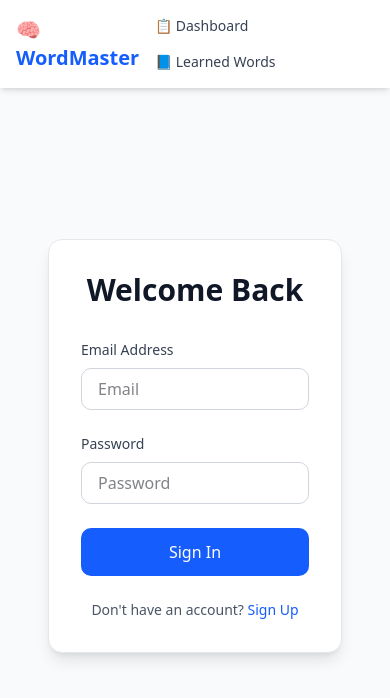
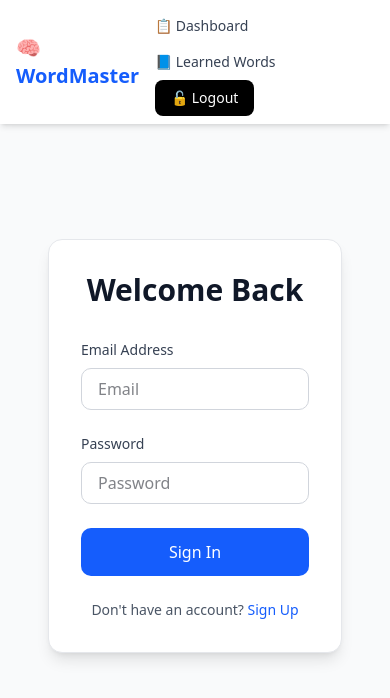
Before and after one commit to dushyantpant5/vocab, a Next.js app: page /signIn in a window 390 px wide. Shown: the top 698 px of the page. Built offline with nearby package versions, Linux system fonts and the light colour scheme.

Commit message:
added signout button for mobile view and changed route

```diff
--- a/src/components/MobileSidebar.tsx
+++ b/src/components/MobileSidebar.tsx
@@ -3,6 +3,7 @@ import Link from 'next/link';
 const navLinks = [
     { href: '/dashboard', label: '📋 Dashboard' },
     { href: '/learned', label: '📘 Learned Words' },
+    {href: '/signOut', label: '🔓 Logout' }
 ];
 
 export default function MobileTopBar() {
@@ -15,11 +16,21 @@ export default function MobileTopBar() {
                 {/* Navbar Links */}
                 <div className="space-x-4">
                     {navLinks.map((link) => (
+                         link.label.includes('🔓 Logout')?
+                         (
+                             <Link key={link.href} href={link.href}>
+                             <div className="inline-block mx-4 px-4 py-2 rounded-md cursor-pointer text-sm text-white bg-black hover:bg-gray-800 transition">
+                             <button>{link.label}</button>
+                             </div>
+                             </Link>
+                         ):
+                         (
                         <Link key={link.href} href={link.href}>
                             <div className="inline-block px-4 py-2 text-sm text-gray-700 hover:bg-blue-100 rounded-md transition">
                                 {link.label}
                             </div>
                         </Link>
+                         )
                     ))}
                 </div>
             </div>
--- a/src/components/server-components/Sidebar.tsx
+++ b/src/components/server-components/Sidebar.tsx
@@ -4,7 +4,7 @@ import Link from 'next/link';
 const navLinks = [
     { href: '/dashboard', label: '📋 Dashboard' },
     { href: '/learned', label: '📘 Learned Words' },
-    {href: '/logout', label: '🔓 Logout' }
+    {href: '/signOut', label: '🔓 Logout' }
 ];
 
 export default function Sidebar() {
```
